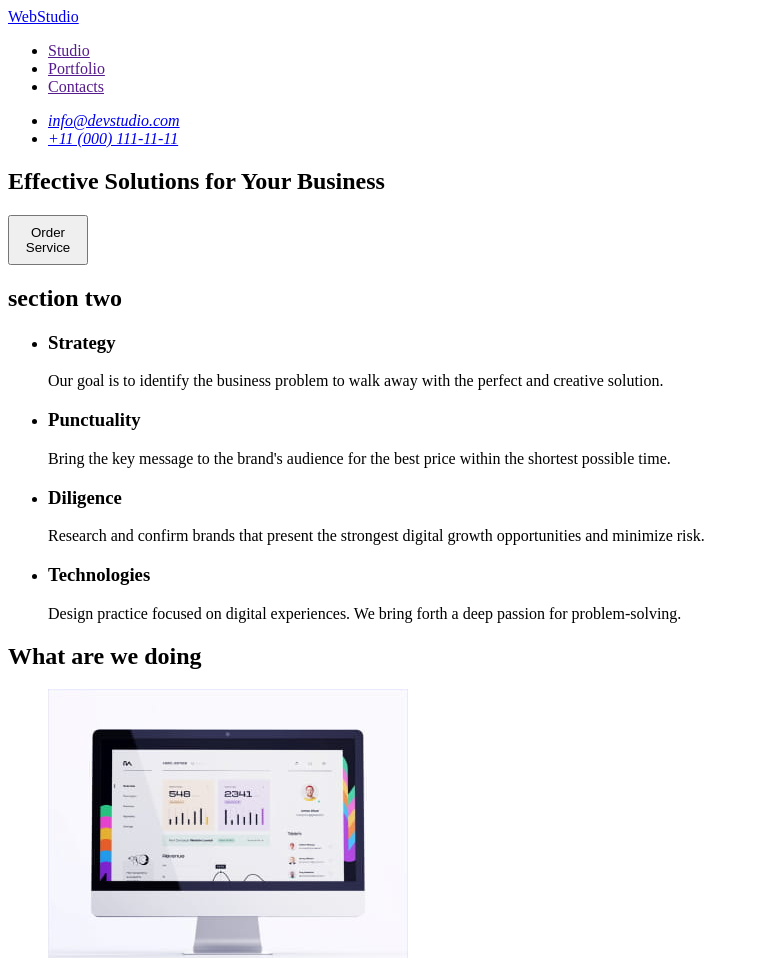
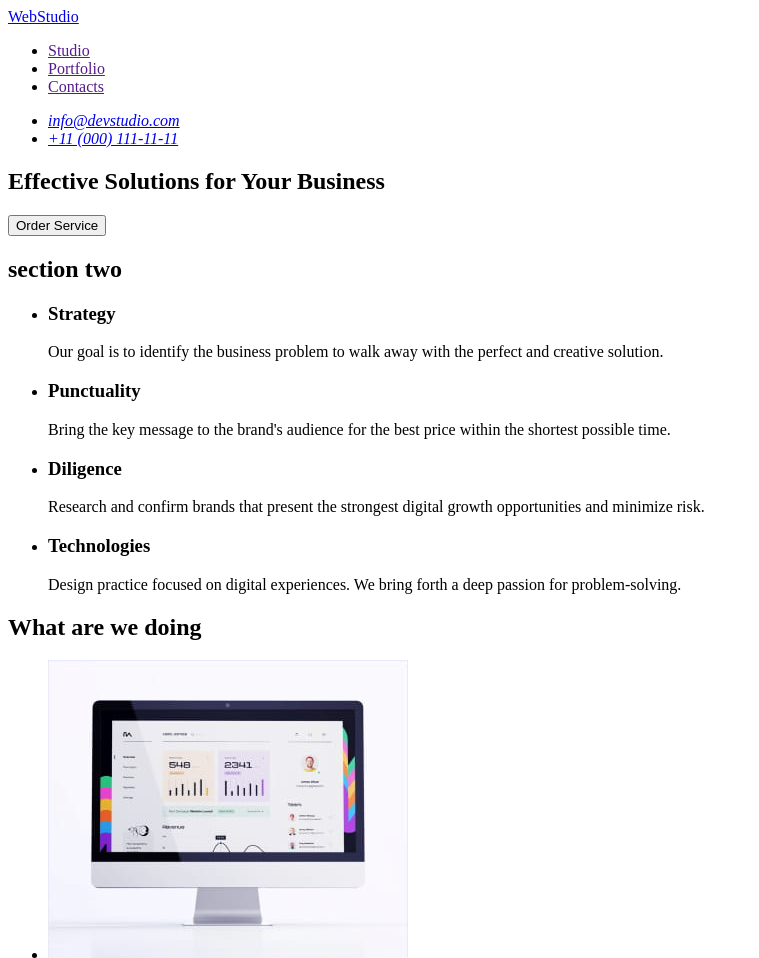
Before and after one commit to EduardMLT/goit-markup-hw-01, a plain HTML site: page index.html in a window 1280 px wide. Shown: the top 958 px of the page, without its empty margins (0-759 px from the left). Drawn offline with Linux system fonts and the light colour scheme.

Commit message:
initial commit

```diff
--- a/index.html
+++ b/index.html
@@ -45,9 +45,7 @@
         <h1>Effective Solutions for Your Business</h1>
         <!--перехід до реєстрації-->
 
-        <button type="button" style="width: 80px; height: 50px">
-          Order Service
-        </button>
+        <button type="button">Order Service</button>
       </section>
 
       <section>
```
